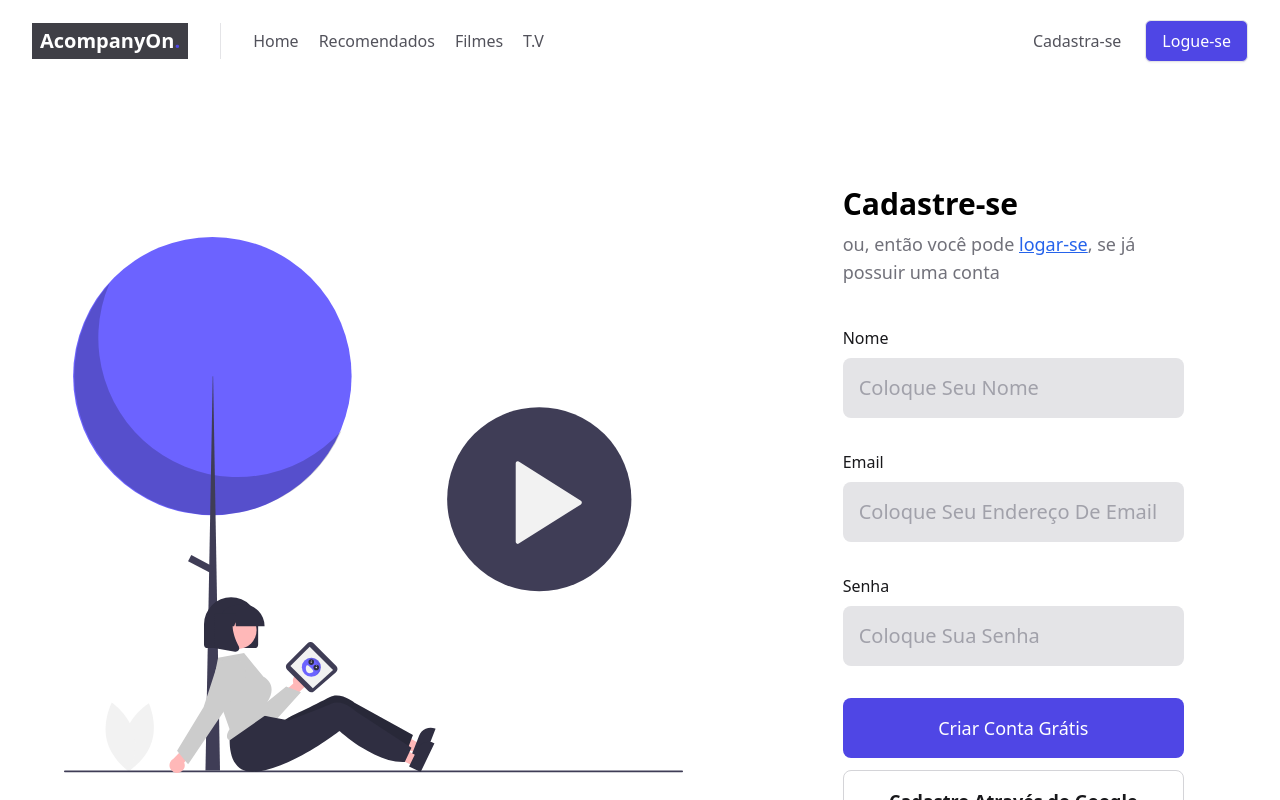
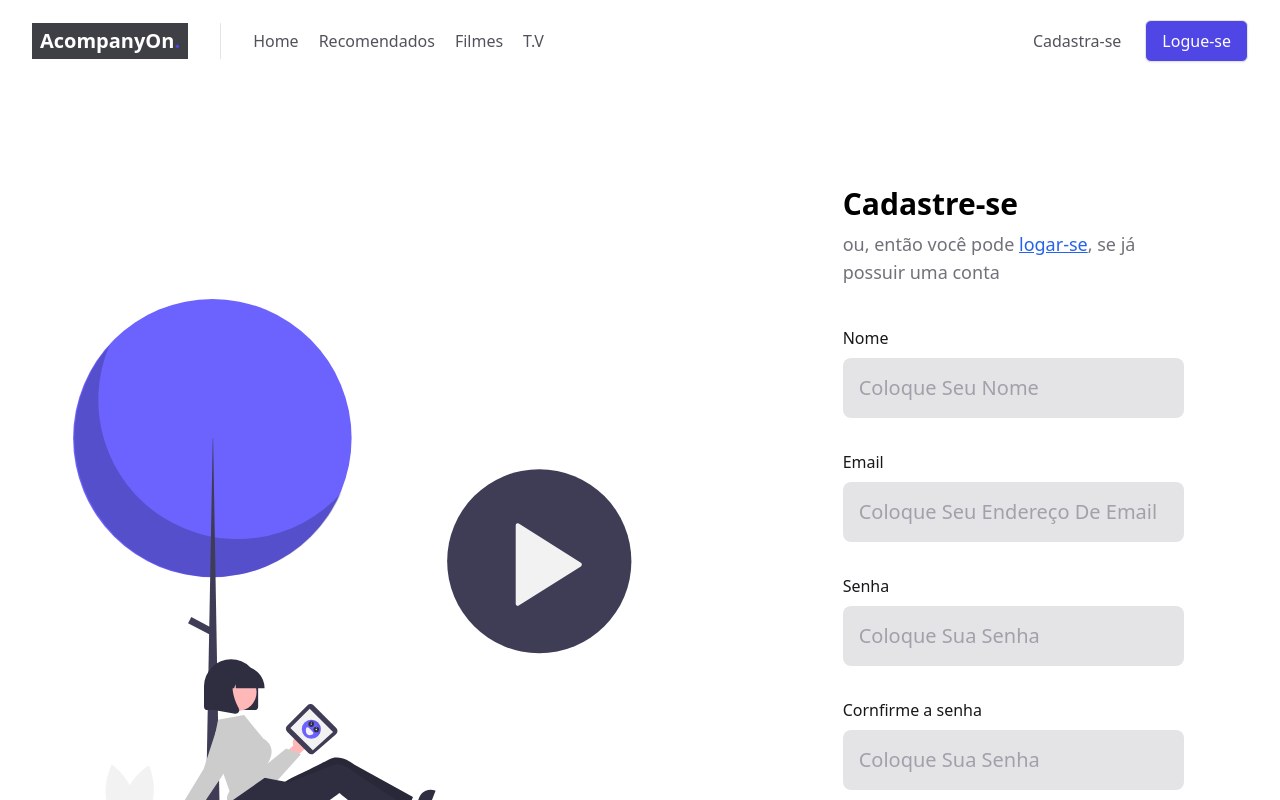
Before and after one commit to robert-office/react-node-site-filmes, a React (Create React App) app: page /cadastro in a window 1280 px wide. Shown: the top 800 px of the page. Built offline with nearby package versions, Linux system fonts and the light colour scheme; no server answers.

Commit message:
Adicionado Controller e service do cadastro chamando a API Restfull da Laravel, já totalmente funcional e cadastrando os usuarios, faltando apenas a implementação de retornos e tratativas finais de redirecionamento e alertas para possiveis erros ou invalidações de dados

```diff
--- a/src/backend/ApiTypesObjects/ApiTypeLaravel.ts
+++ b/src/backend/ApiTypesObjects/ApiTypeLaravel.ts
@@ -5,7 +5,7 @@ import { IApiTypes } from "./IApiTypes";
 * em Laravel
 */
 export class LaravelApi implements IApiTypes {
-    ApiUrl = String(process.env.REACT_APP_BASE_API_URL);
+    ApiUrl = String(process.env.REACT_APP_BASE_API_LARAVEL);
 
     GetApiUrl(): string{
         return this.ApiUrl;
--- /dev/null
+++ b/src/backend/controllers/postCadastroController.ts
@@ -0,0 +1,8 @@
+import { postCadastroService } from "backend/services/postCadastroService";
+
+export class postCadastroController {
+    handle(data: string){
+        const service = new postCadastroService();
+        return service.execute(data);
+    }
+}
--- /dev/null
+++ b/src/backend/services/postCadastroService.ts
@@ -0,0 +1,20 @@
+import { LaravelApi } from "backend/ApiTypesObjects/ApiTypeLaravel";
+import { httpController } from "backend/controllers/htppController";
+
+
+export class postCadastroService {
+    execute(data: string) {
+        const http = new httpController();
+
+        const config = {
+            headers: {
+                'Content-type': 'application/json; charset=UTF-8',
+                'Accept': 'application/json'
+            }
+        }
+
+        return http
+        .handle( new LaravelApi )
+        .post("/register", data, config);
+    }
+}
--- a/src/components/Cadastro/index.tsx
+++ b/src/components/Cadastro/index.tsx
@@ -1,6 +1,22 @@
+import { postCadastroController } from "backend/controllers/postCadastroController";
+import { HtmlHTMLAttributes } from "react";
+import { serializeForm } from "utils/serializeForms";
 import svg from "../../assets/images/svgs/assistindoVideos.svg";
 
 export const CadastroForm = () => {
+
+  /// cadastra o usuario
+  const cadastrar = (e: any) => {
+    e.preventDefault();
+    const form : HTMLFormElement  = document.querySelector('#form_cadastro')!;
+    var data = serializeForm(form);
+
+    const controller = new postCadastroController().handle(data).then((response) => {
+      console.log(response);
+    });
+  }
+
+
   return (
     <>
       {/* Section 1 */}
@@ -16,7 +32,7 @@ export const CadastroForm = () => {
                 </div>
               </div>
             </div>
-            <div className="w-full bg-white dark:bg-gray-700 lg:w-6/12 xl:w-5/12">
+            <form id="form_cadastro" className="w-full bg-white dark:bg-gray-700 lg:w-6/12 xl:w-5/12" onSubmit={(e) => cadastrar(e)}>
               <div className="flex flex-col items-start justify-start w-full h-full p-10 lg:p-16 xl:p-24">
                 <h4 className="w-full text-3xl font-bold my-2 dark:text-gray-50">Cadastre-se</h4>
                 <p className="text-lg text-gray-500 dark:text-gray-200">
@@ -30,7 +46,10 @@ export const CadastroForm = () => {
                   <div className="relative">
                     <label className="font-medium text-gray-900 dark:text-gray-50">Nome</label>
                     <input
+                      required
                       type="text"
+                      name="name"
+                      id="name"
                       className="block w-full px-4 py-4 mt-2 text-xl placeholder-gray-400 bg-gray-200 rounded-lg focus:outline-none focus:ring-4 focus:ring-blue-600 focus:ring-opacity-50"
                       placeholder="Coloque Seu Nome"
                     />
@@ -38,7 +57,10 @@ export const CadastroForm = () => {
                   <div className="relative">
                     <label className="font-medium text-gray-900 dark:text-gray-50">Email</label>
                     <input
-                      type="text"
+                      required
+                      type="email"
+                      name="email"
+                      id="email"
                       className="block w-full px-4 py-4 mt-2 text-xl placeholder-gray-400 bg-gray-200 rounded-lg focus:outline-none focus:ring-4 focus:ring-blue-600 focus:ring-opacity-50"
                       placeholder="Coloque Seu Endereço De Email"
                     />
@@ -48,18 +70,34 @@ export const CadastroForm = () => {
                       Senha
                     </label>
                     <input
+                      required
                       type="password"
+                      name="password"
+                      id="password"
                       className="block w-full px-4 py-4 mt-2 text-xl placeholder-gray-400 bg-gray-200 rounded-lg focus:outline-none focus:ring-4 focus:ring-blue-600 focus:ring-opacity-50"
                       placeholder="Coloque Sua Senha"
                     />
                   </div>
                   <div className="relative">
-                    <a
-                      href="#_"
+                    <label className="font-medium text-gray-900 dark:text-gray-50">
+                      Cornfirme a senha
+                    </label>
+                    <input
+                      required
+                      type="password"
+                      name="password_confirmation"
+                      id="password_confirmation"
+                      className="block w-full px-4 py-4 mt-2 text-xl placeholder-gray-400 bg-gray-200 rounded-lg focus:outline-none focus:ring-4 focus:ring-blue-600 focus:ring-opacity-50"
+                      placeholder="Coloque Sua Senha"
+                    />
+                  </div>
+                  <div className="relative">
+                    <button
+
                       className="inline-block w-full px-5 py-4 text-lg font-medium text-center text-white transition duration-200 bg-indigo-600 rounded-lg hover:bg-blue-700 ease"
                     >
                       Criar Conta Grátis
-                    </a>
+                    </button>
                     <a
                       href="#_"
                       className="inline-block w-full px-5 py-4 mt-3 text-lg font-bold text-center text-gray-900 transition duration-200 bg-white border border-gray-300 rounded-lg hover:bg-gray-100 ease"
@@ -69,7 +107,7 @@ export const CadastroForm = () => {
                   </div>
                 </div>
               </div>
-            </div>
+            </form>
           </div>
         </div>
       </section>
--- a/src/components/Card/index.tsx
+++ b/src/components/Card/index.tsx
@@ -17,8 +17,7 @@ export const Card = ({ card }: Props) => {
     >
       <div className="relative rounded-t-lg h-auto pb-0">
         <a
-          href={`${process.env.REACT_APP_BASE_URL}/detalhes/${
-            card.name
+          href={`${process.env.REACT_APP_BASE_URL}/detalhes/${card.name
               ? card.name.replace(/ /g, "_")
               : card.title?.replace(/ /g, "_")
             }/${card.id}`}
@@ -42,17 +41,18 @@ export const Card = ({ card }: Props) => {
           )}
         </a>
         <ImageListItemBar
-            subtitle={<Rating
-              sx={{color: "rgba(79, 70, 229, 1)"}}
+          subtitle={
+            <div className="flex justify-center">
+              <Rating
                 size="small"
                 precision={0.5}
                 name="read-only"
                 value={Math.round(card.vote_average) / 2}
                 max={5}
                 readOnly
-              emptyIcon={<StarIcon style={{ opacity: 1, color: "white" }} fontSize="inherit" />}
-            />}
-
+              />
+            </div>
+          }
         />
       </div>
     </div>
--- /dev/null
+++ b/src/utils/serializeForms.js
@@ -0,0 +1,11 @@
+
+/// serialize a form and return all data, key => value
+/// to send a API
+export const serializeForm = (form) => {
+    var obj = {};
+    var formData = new FormData(form);
+    for (var key of formData.keys()) {
+        obj[key] = formData.get(key);
+    }
+    return JSON.stringify(obj);
+}
--- a/tsconfig.json
+++ b/tsconfig.json
@@ -2,6 +2,7 @@
   "compilerOptions": {
     "baseUrl": "./src",
     "target": "es5",
+    "downlevelIteration": true,
     "lib": [
       "dom",
       "dom.iterable",
```
Lines whose indentation alone changed are shown as unchanged.
